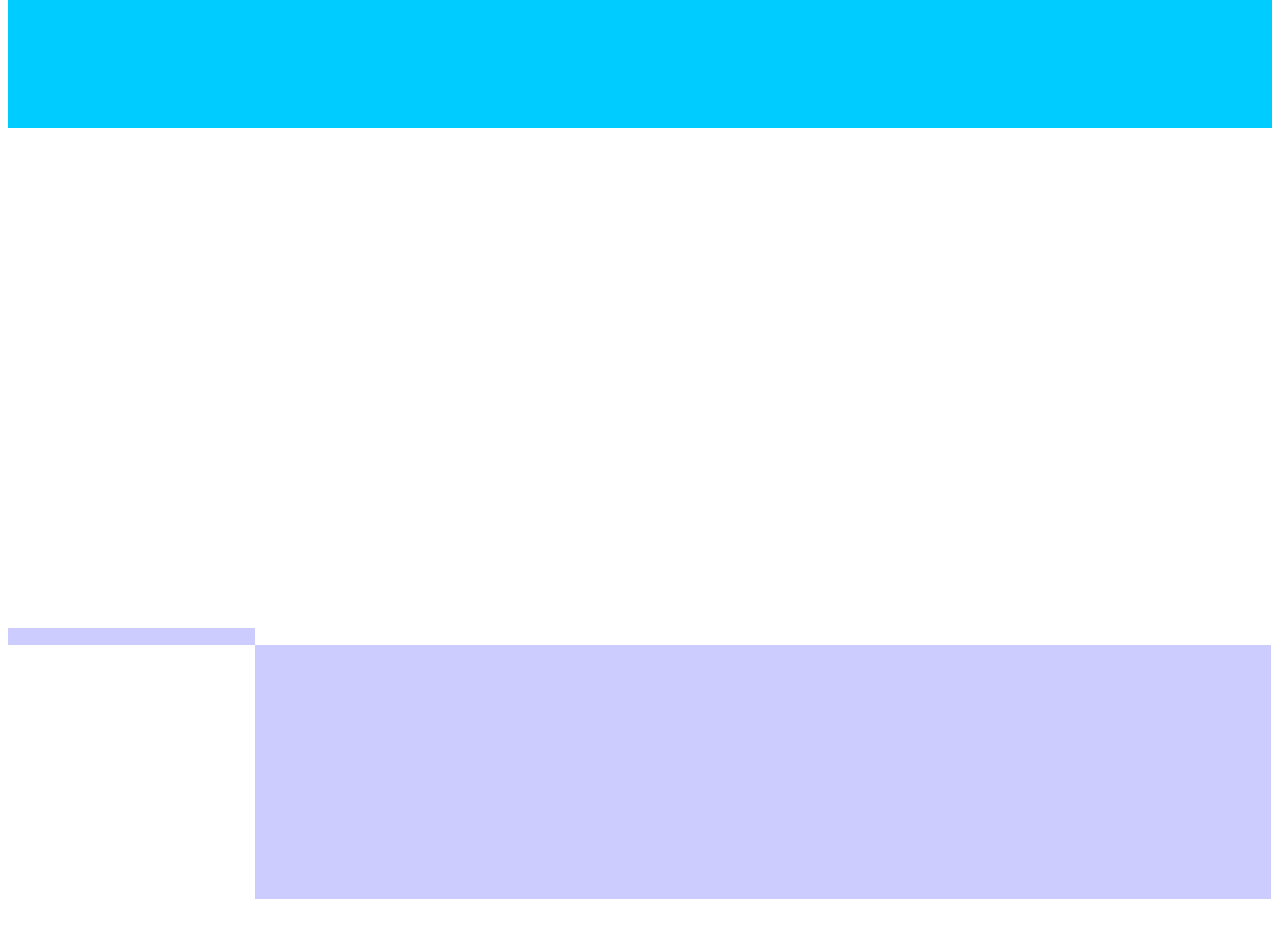
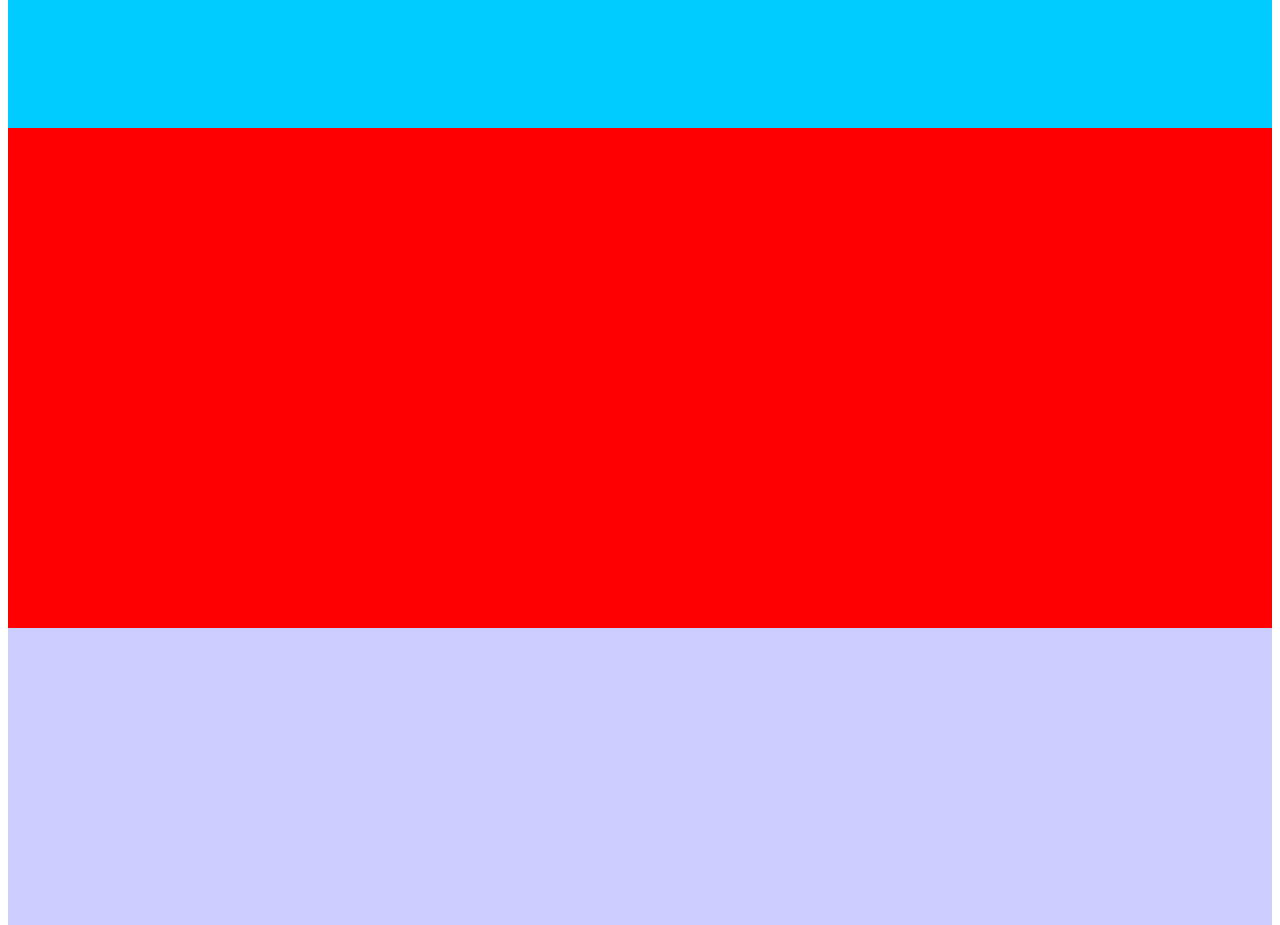
Before and after one commit to next304/rensyu, a plain HTML site: page index.html in a window 1280 px wide. Shown: the part 880-1805 px from the top of the page. Drawn offline with Linux system fonts and the light colour scheme.

Commit message:
変更を保存しました。

```diff
--- a/css/style.css
+++ b/css/style.css
@@ -10,11 +10,8 @@
 
 #sub{
     height: 500px;
-<<<<<<< HEAD
-    background-color: #000;
-=======
     background-color: #F00;
->>>>>>> #sub
+
 }
 
 #footer{
```
